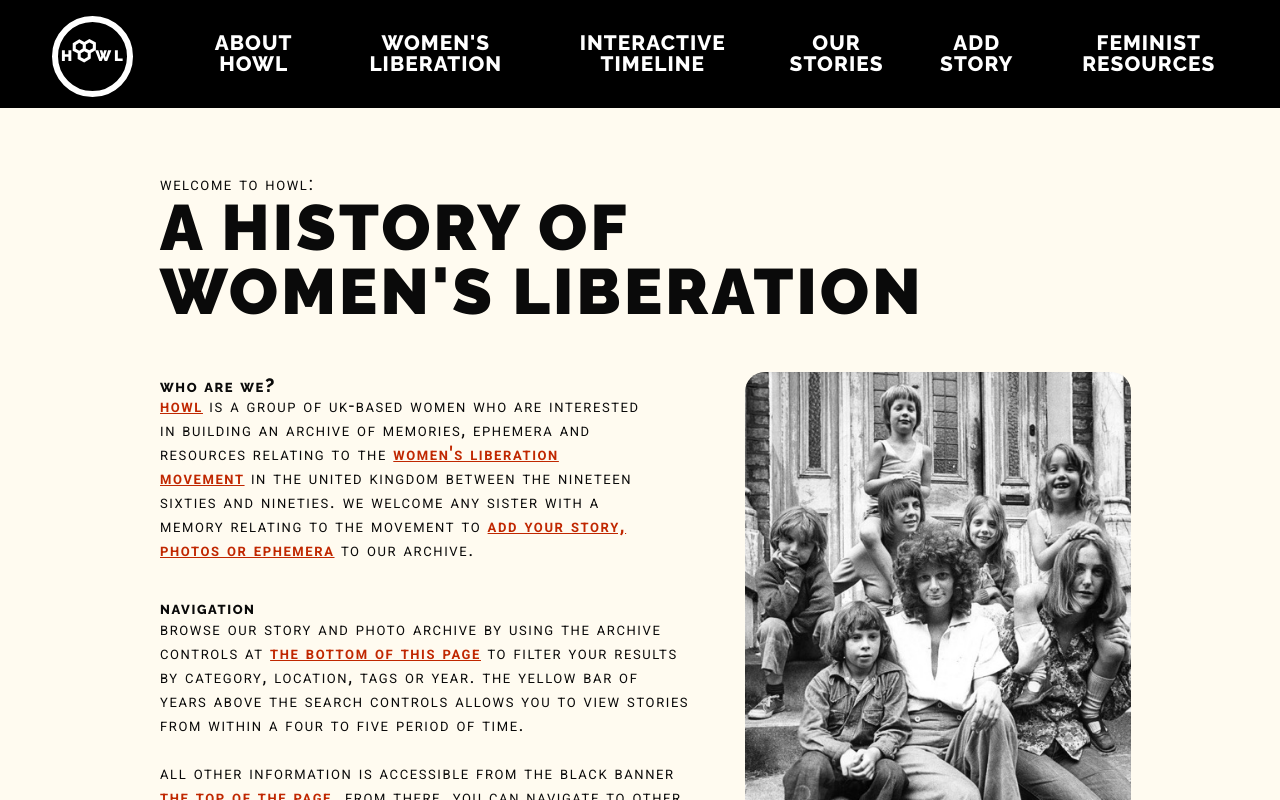
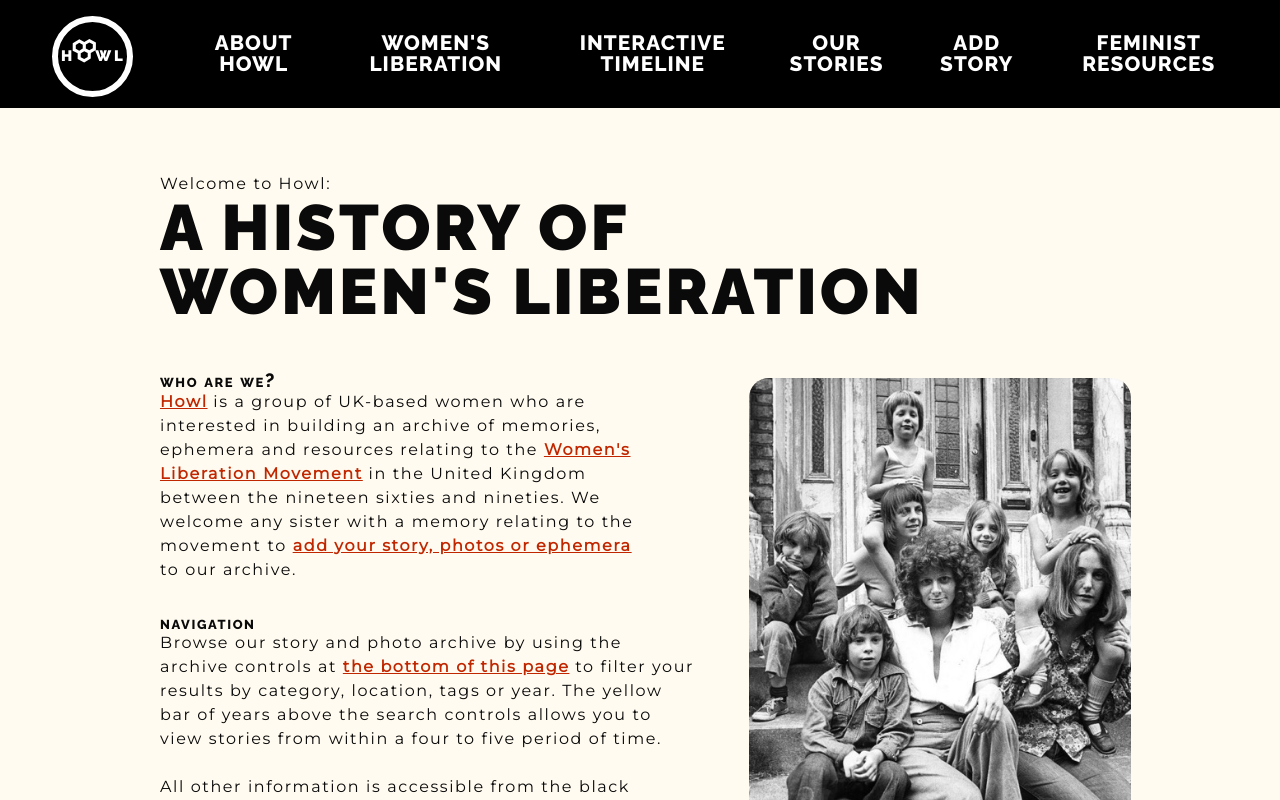
Before and after one commit to founders-programme-2/howl, a React (Create React App) app in the folder client/: page / in a window 1280 px wide. Shown: the top 800 px of the page. Built offline with nearby package versions, Linux system fonts and the light colour scheme; what react-a11y would draw is missing.

Commit message:
update p tags to Montserrat font for better accessibility and as per Howls request

```diff
--- a/client/src/globalStyle.js
+++ b/client/src/globalStyle.js
@@ -7,7 +7,7 @@ const { SML, MDM } = responsiveSizes;
 export default createGlobalStyle`
 
 // import google fonts - Raleway (400/regular, 800, 900) and Roboto (regular, bold)
-    @import url('https://fonts.googleapis.com/css?family=Raleway:400,800,900|Roboto:400,700');
+    @import url('https://fonts.googleapis.com/css?family=Raleway:400,800,900|Roboto:400,700|Montserrat');
 
 
     :root {
@@ -75,12 +75,10 @@ export default createGlobalStyle`
     }
 
     p {
-        font-family: 'Roboto', sans-serif;
-        font-variant: small-caps;
+        font-family: 'Montserrat', sans-serif;
         line-height: 1.5rem;
-        text-transform: lowercase;
         letter-spacing: 0.1rem;
-        font-size: 1.2rem;
+        font-size: 1rem;
         margin: 2rem 2rem;
 
     }
```
